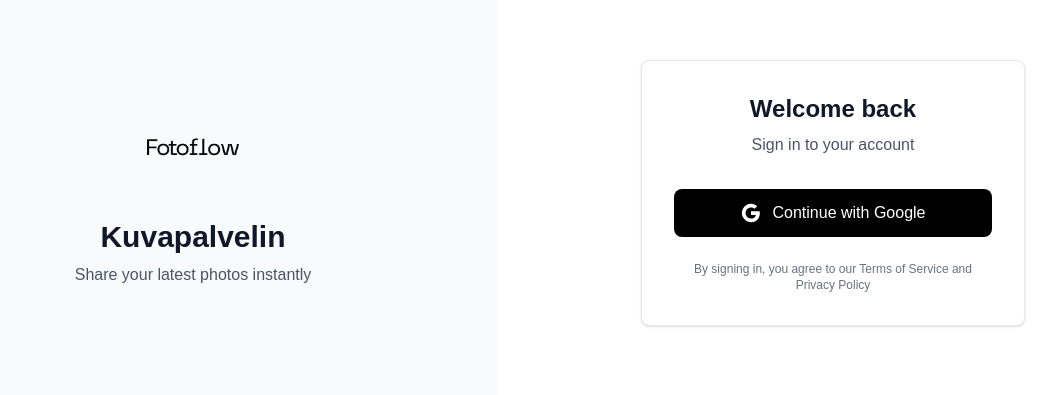
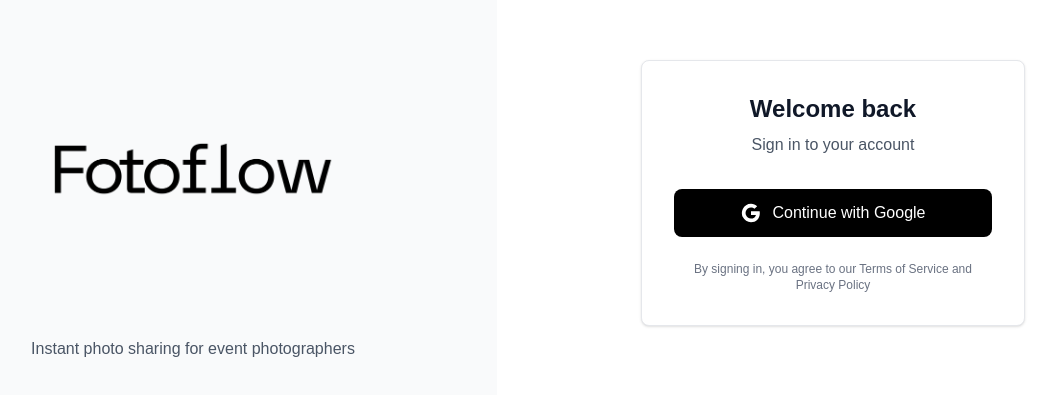
Before and after one commit to konstalinkola/fotoflo, a Next.js app: page /login in a window 1280 px wide. Shown: the part 207-602 px from the top of the page, without its empty margins (111-1167 px from the left). Built offline with nearby package versions, Linux system fonts and the light colour scheme; no server answers.

Commit message:
feat: enhance login page branding
- Increase logo size to 3x larger (288x288px)
- Remove 'Kuvapalvelin' text under logo for cleaner look
- Update tagline to 'Instant photo sharing for event photographers'
- Focus on target audience with more specific messaging

```diff
--- a/src/app/login/page.tsx
+++ b/src/app/login/page.tsx
@@ -32,11 +32,10 @@
 						<img
 							src="/logo.png"
 							alt="Kuvapalvelin"
-							className="w-24 h-24 mx-auto object-contain"
+							className="w-72 h-72 mx-auto object-contain"
 						/>
 					</div>
-					<h1 className="text-3xl font-bold text-gray-900 mb-2">Kuvapalvelin</h1>
-					<p className="text-gray-600">Share your latest photos instantly</p>
+					<p className="text-gray-600">Instant photo sharing for event photographers</p>
 				</div>
 			</div>
 
```
